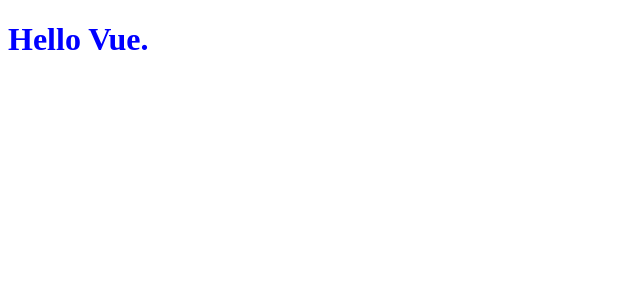
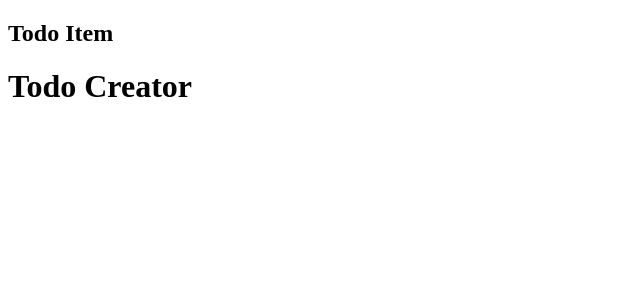
Before and after one commit to jeongminkyo/Vue-Practice, a Vue app: page / in a window 1280 px wide. Shown: the top 300 px of the page, without its empty margins (0-640 px from the left). Built offline with nearby package versions, Linux system fonts and the light colour scheme.

Commit message:
Todo Component 연결

```diff
--- a/App.vue
+++ b/App.vue
@@ -1,19 +1,14 @@
 <template>
-    <h1>{{ msg }}</h1>
+  <todo-app />
 </template>
+
+
 <script>
+import TodoApp from './components/TodoApp'
+
 export default {
-  data () {
-    return {
-      msg: 'Hello Vue.'
-    }
+  components: {
+    TodoApp
   }
 }
 </script>
-<style scoped lang="scss">
-$color: blue;
-h1 {
-    color: $color;
-    display: flex;
-}
-</style>
--- /dev/null
+++ b/components/TodoApp.vue
@@ -0,0 +1,18 @@
+<template>
+    <div>
+        <todo-item />
+        <todo-creator />
+    </div>
+</template>
+
+<script>
+import TodoCreator from './TodoCreator'
+import TodoItem from './TodoItem'
+
+export default {
+    components: {
+        TodoCreator,
+        TodoItem
+    }
+}
+</script>
--- /dev/null
+++ b/components/TodoCreator.vue
@@ -0,0 +1,9 @@
+<template>
+    <h1>Todo Creator</h1>
+</template>
+
+<script>
+export default {
+
+}
+</script>
--- /dev/null
+++ b/components/TodoItem.vue
@@ -0,0 +1,9 @@
+<template>
+    <h2>Todo Item</h2>
+</template>
+
+<script>
+export default {
+
+}
+</script>
```
